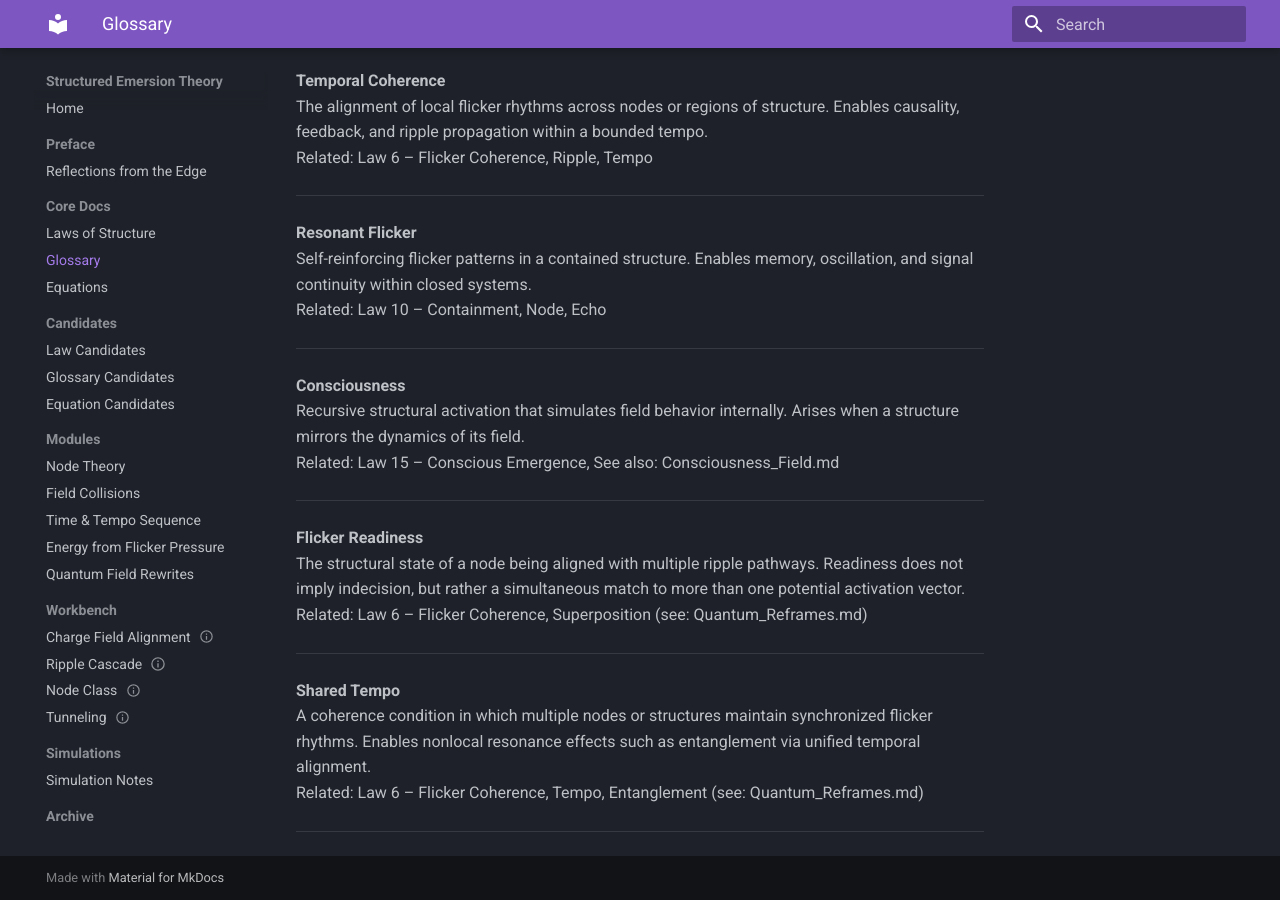
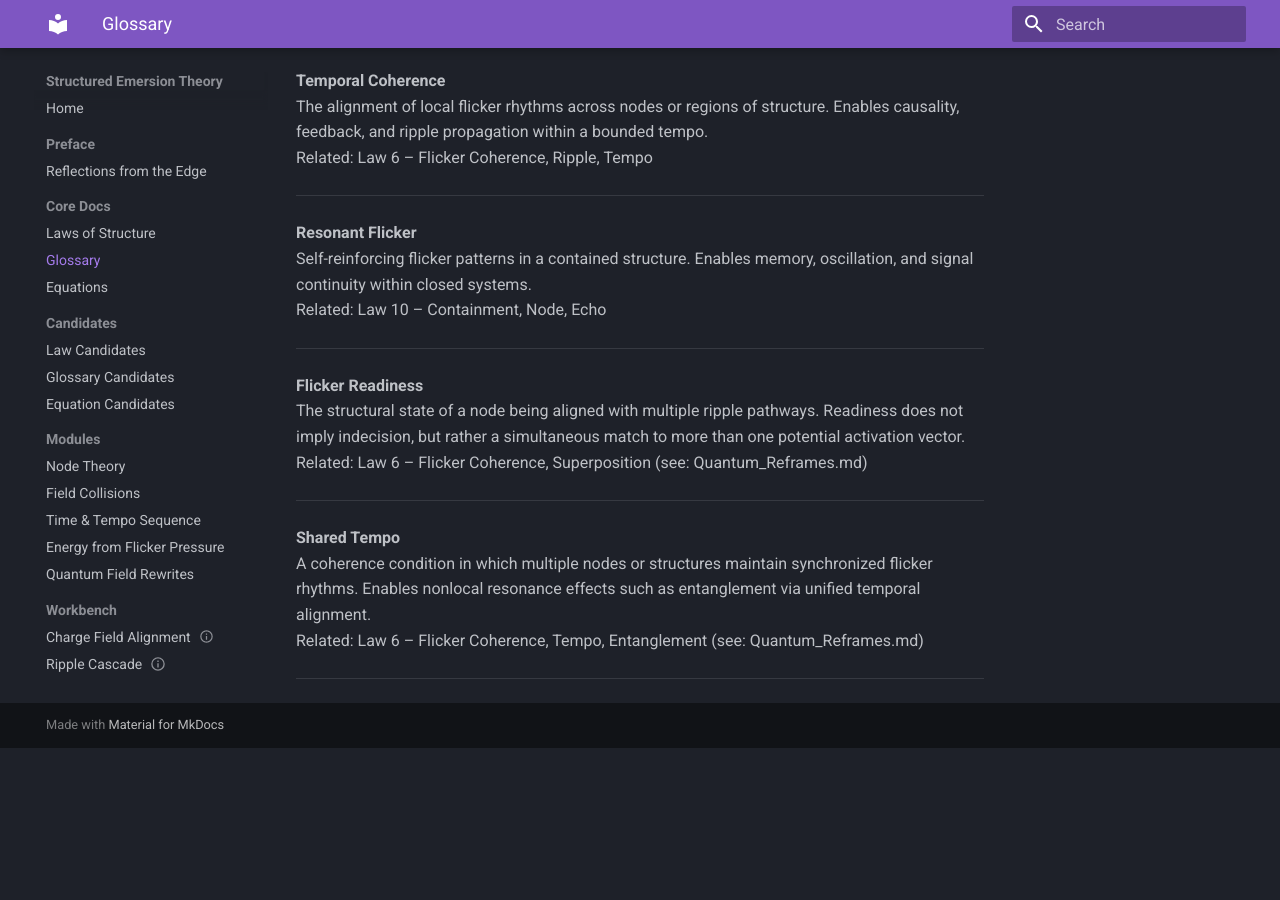
Before and after one commit to Structured-Emersion-Theory/Structured-Emersion-Theory, an MkDocs documentation site: the page built from docs/core/Glossary.md, in a window 1280 px wide and 900 px high, scrolled down 3337 px. Built offline with MkDocs 1.6.1 and Material for MkDocs 9.7.7, drawn with Linux system fonts in a browser that asks for light colours; after the commit the page ends 4085 px from its top, so only the background shows below that.

Commit message:
Remove definition of Consciousness from Glossary

```diff
--- a/docs/core/Glossary.md
+++ b/docs/core/Glossary.md
@@ -134,11 +134,6 @@ Related: Law 6 – Flicker Coherence, Ripple, Tempo
 Self-reinforcing flicker patterns in a contained structure. Enables memory, oscillation, and signal continuity within closed systems.
 Related: Law 10 – Containment, Node, Echo
 
----
-
-**Consciousness**
-Recursive structural activation that simulates field behavior internally. Arises when a structure mirrors the dynamics of its field.
-Related: Law 15 – Conscious Emergence, See also: Consciousness_Field.md
 
 ---
 
```
